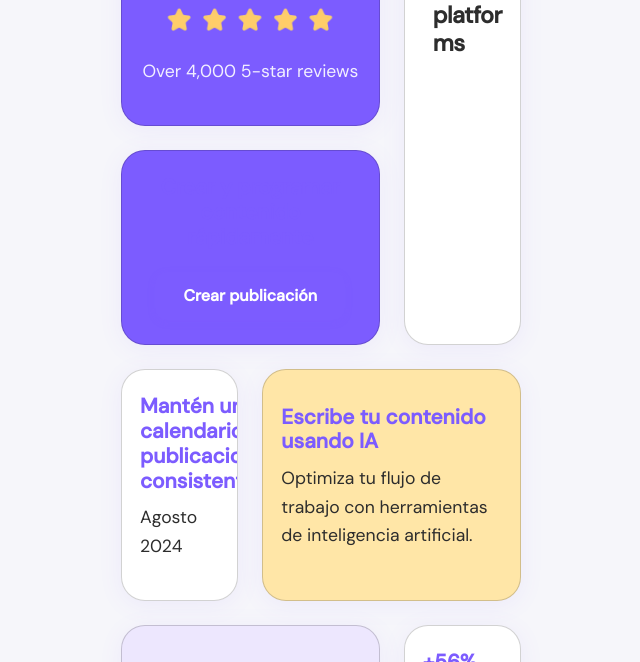
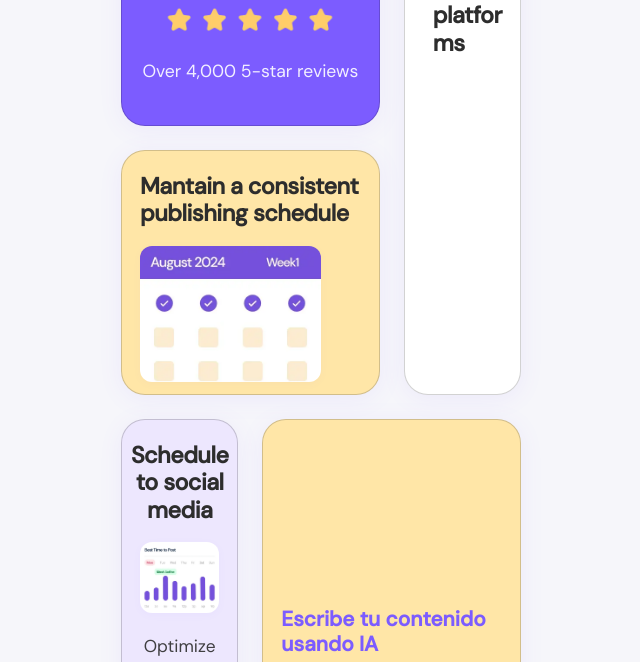
Before and after one commit to XcarabuzX/proyectoSass, a website: page index.html in a window 1280 px wide. Shown: the part 233-895 px from the top of the page, without its empty margins (319-959 px from the left). Drawn offline with nearby package versions, Linux system fonts and the light colour scheme; files that its build step writes are made by us from their sources; files whose address does not match are found by name.

Commit message:
Estilos para card 3 y 4

```diff
--- a/index.html
+++ b/index.html
@@ -29,12 +29,14 @@
         <!-- <p>Centraliza tu gestión de redes sociales.</p> -->
       </article>
       <article class="card card--3">
-        <h2>Crear y programar contenido rápidamente</h2>
-        <button class="btn btn-primary">Crear publicación</button>
+        <h2>Mantain a consistent publishing schedule</h2>
+        <img src="assets/images/illustration-consistent-schedule.webp" alt="consistent schedule">
+        <!-- <p>August 2024</p> -->
       </article>
       <article class="card card--4">
-        <h2>Mantén un calendario de publicaciones consistente</h2>
-        <p>Agosto 2024</p>
+        <h2>Schedule to social media</h2>
+        <img src="assets/images/illustration-schedule-posts.webp" alt="schedule posts">
+        <p>Optimize post timings to publish content at the perrect time for your audience.</p>
       </article>
       <article class="card card--5">
         <h2>Escribe tu contenido usando IA</h2>
--- a/scss/main.scss
+++ b/scss/main.scss
@@ -181,17 +181,73 @@ body {
   }
 }
 .card--3 {
-  grid-column: 1 / 3;
-  grid-row: 2 / 3;
-  background: $color-primary;
-  color: #fff;
-  text-align: center;
-  align-items: center;
+  background: $color-yellow;
+  color: $color-text-main;
+  display: flex;
+  flex-direction: column;
+  align-items: flex-start;
+  justify-content: flex-start;
+  padding-top: 22px;
+  padding-bottom: 0;
+  h2 {
+    font-size: 1.45rem;
+    font-weight: 700;
+    color: $color-text-main;
+    margin: 0 0 18px 0;
+    font-family: 'DM Sans', Arial, sans-serif;
+    letter-spacing: -0.5px;
+    line-height: 1.18;
+    text-align: left;
+    width: 100%;
+    padding-left: 0;
+  }
+  img {
+    width: 82%;
+    max-width: 260px;
+    margin-left: 0;
+    margin-right: auto;
+    display: block;
+    border-radius: 12px;
+    box-shadow: 0 2px 8px 0 rgba(124, 92, 255, 0.04);
+  }
 }
 .card--4 {
-  grid-column: 1 / 2;
-  grid-row: 3 / 4;
-  background: $color-card;
+  background: $color-purple-light;
+  color: $color-text-main;
+  display: flex;
+  flex-direction: column;
+  align-items: center;
+  justify-content: flex-start;
+  padding-top: 22px;
+  padding-bottom: 18px;
+  h2 {
+    font-size: 1.45rem;
+    font-weight: 700;
+    color: $color-text-main;
+    margin: 0 0 18px 0;
+    font-family: 'DM Sans', Arial, sans-serif;
+    letter-spacing: -0.5px;
+    line-height: 1.18;
+    text-align: center;
+    padding-left: 0;
+  }
+  img {
+    width: 100%;
+    max-width: 340px;
+    margin: 0 auto 18px auto;
+    display: block;
+    border-radius: 12px;
+    box-shadow: 0 2px 8px 0 rgba(124, 92, 255, 0.04);
+  }
+  p {
+    color: $color-text-main;
+    font-size: 1.08rem;
+    text-align: center;
+    width: 100%;
+    margin: 0 auto;
+    margin-top: 8px;
+    opacity: 0.9;
+  }
 }
 .card--5 {
   grid-column: 2 / 4;
```
